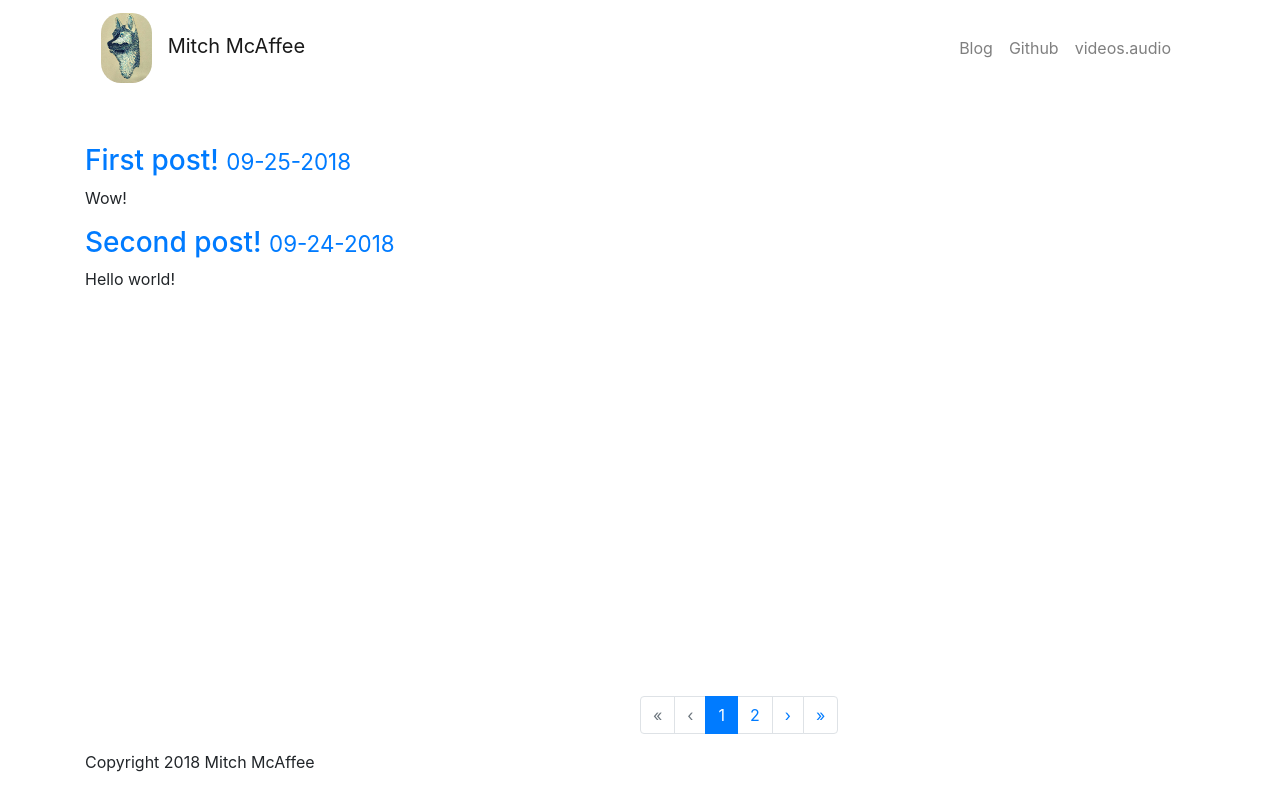
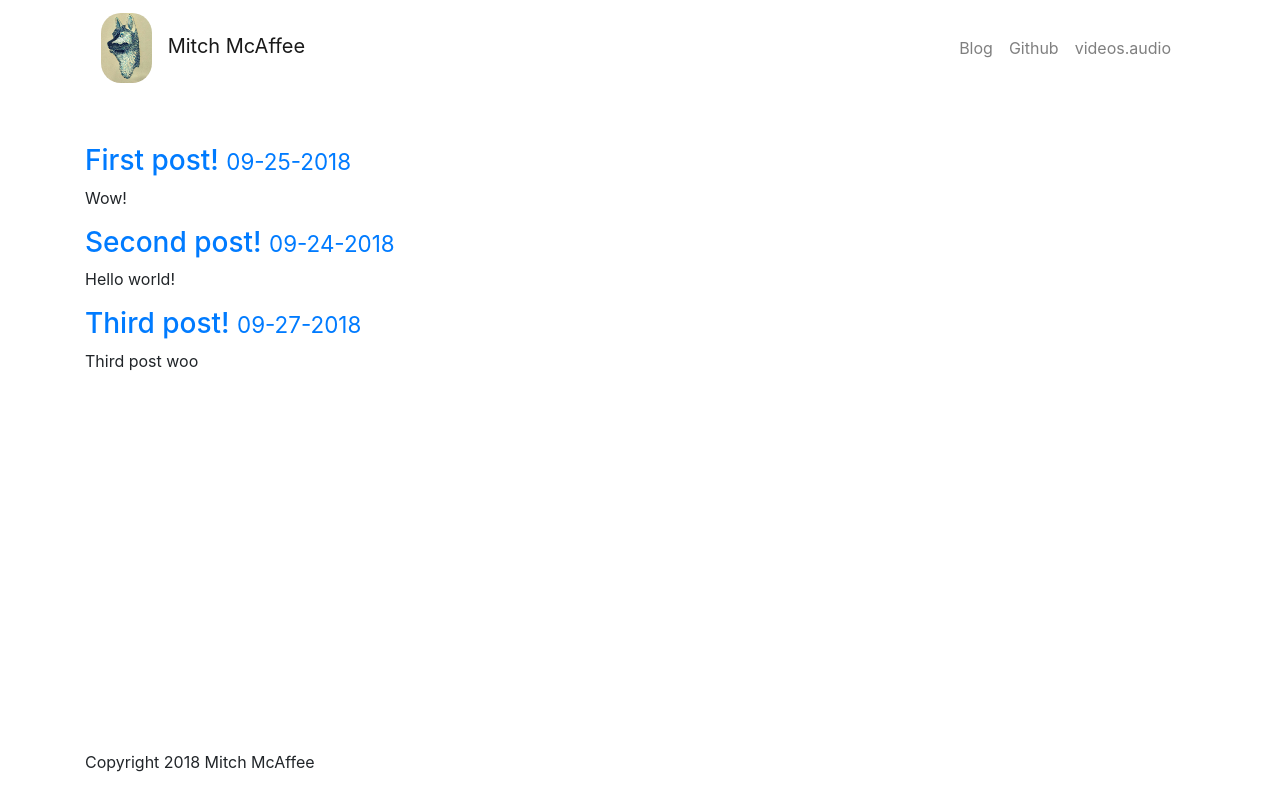
Before and after one commit to themcaffee/vue-blog, a Vue app: page / in a window 1280 px wide. Built offline with nearby package versions, Linux system fonts and the light colour scheme.

Commit message:
Hide pagination on less than displayed on home page

```diff
--- a/src/pages/Home.vue
+++ b/src/pages/Home.vue
@@ -3,7 +3,7 @@
     <div v-for="post in homeBlogPosts" :key="post.name">
       <view-single-post :postname="post.name" :stub="true"></view-single-post>
     </div>
-    <b-pagination class="lower-pagination" align="center" size="md" :total-rows="blogPostCount" v-model="currentPage" :per-page="postsOnHome" @change="pageChanged">
+    <b-pagination v-if="blogPostCount > postsOnHome" class="lower-pagination" align="center" size="md" :total-rows="blogPostCount" v-model="currentPage" :per-page="postsOnHome" @change="pageChanged">
     </b-pagination>
   </div>
 </template>
--- a/src/store/modules/posts.js
+++ b/src/store/modules/posts.js
@@ -12,7 +12,7 @@ const state = {
     { name: 'ThirdPost', title: 'Third post!', postdate: '09-27-2018'}
   ],
   // Number of posts to show per page on home
-  postsOnHome: 2,
+  postsOnHome: 5,
   // The current page that the user is viewing on the home page
   homePage: 1
 }
```
